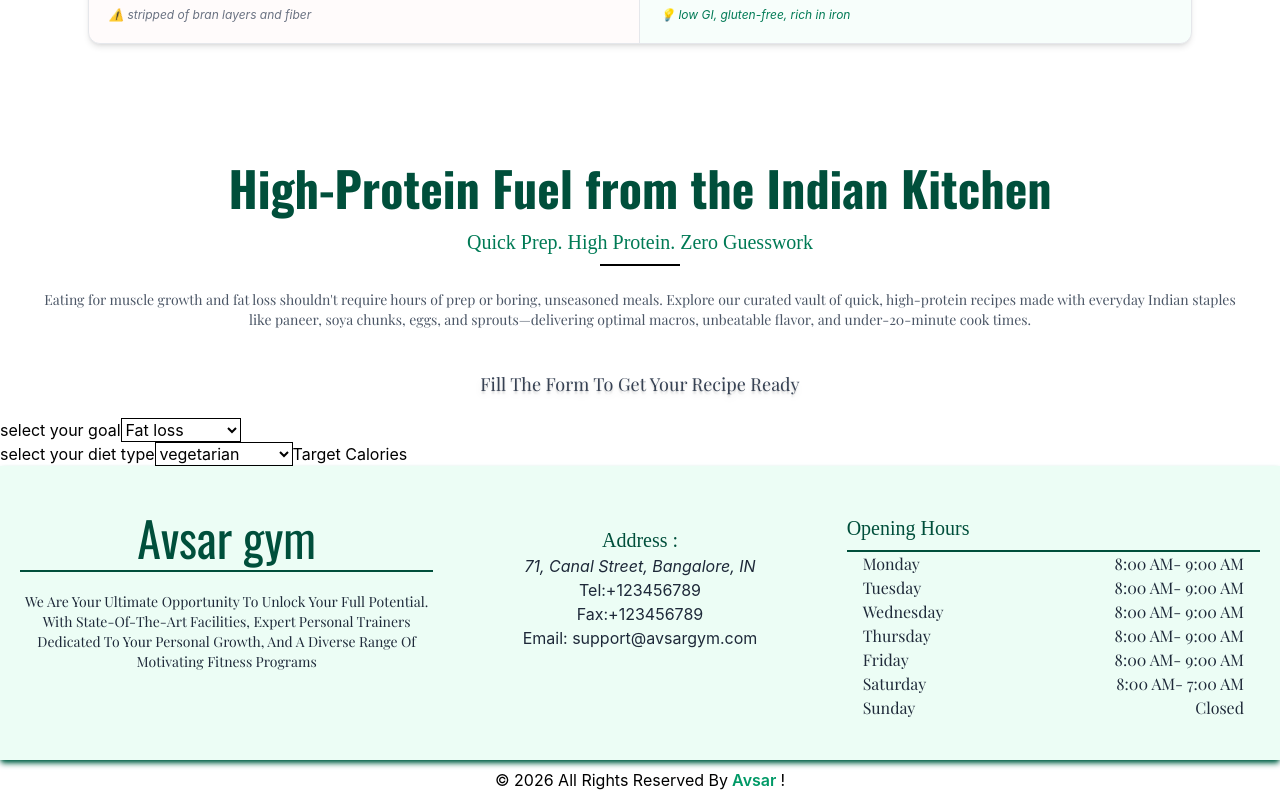
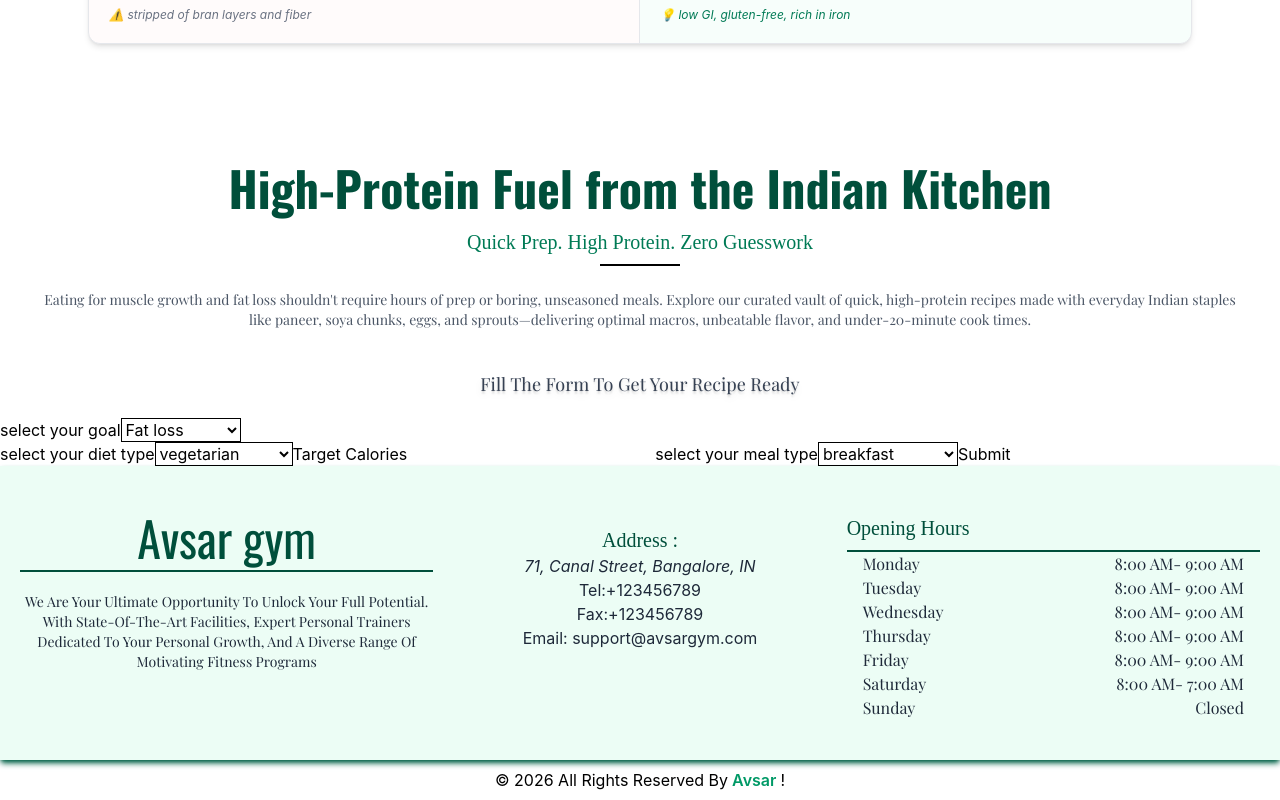
Before and after one commit to Sarita595k/Gym_Website_Frontend, a React (Vite) app: page /nutrition in a window 1280 px wide. Shown: the part 3891-4691 px from the top of the page. Built offline with nearby package versions, Linux system fonts and the light colour scheme; a web font is replaced by a local one.

Commit message:
recipe generation from backend to frontend

```diff
--- a/src/Components/NutritionPage/RecipeForm.jsx
+++ b/src/Components/NutritionPage/RecipeForm.jsx
@@ -2,29 +2,94 @@ import { useState } from "react"
 
 const RecipeForm = () => {
     const [details, setDetails] = useState({
+        goal: "fat_loss",
+        dietType: "vegetarian",
+        targetCalories: "",
+        mealType: "breakfast"
+    })
+    const [errorMessage, setErrorMessage] = useState("")
+    const [recipe, setRecipe] = useState([])
 
-    })
-    return (
+    const handleChange = (event) => {
+        const { name, value } = event.target
+        setDetails(prev => ({ ...prev, [name]: value }))
+    }
+
+    const handleSubmit = async (event) => {
+        event.preventDefault()
+        setErrorMessage("")
+        try {
+            const response = await fetch(`${import.meta.env.VITE_BASE_URL}/recipe/recipeDetails`, {
+                method: "POST",
+                headers: {
+                    "Content-Type": "application/json",
+                }, credentials: "include",
+                body: JSON.stringify(details)
+            })
+
+            const data = await response.json()
+            if (!response.ok) {
+                throw new Error("Error in generating recipe" || data.message)
+            }
+            setRecipe(data.data)
+            console.log(data)
+        } catch (err) {
+            console.log(err.message)
+            setErrorMessage("failed to generate recipes")
+        }
+    }
+    return (<>
         <div>
+            <p>{errorMessage}</p>
             <h1 className='font-para pt-10 pb-5 text-center capitalize text-lg text-shadow-lg text-gray-700'>fill the form to get your recipe ready</h1>
-            <form>
+            <form onSubmit={handleSubmit}>
                 <label htmlFor='goalIs'>select your goal</label>
-                <select name="goal" id="goalIs" className='border'>
+                <select name="goal" id="goalIs" className='border' value={details.goal} onChange={handleChange}>
                     <option value="fat_loss">Fat loss</option>
                     <option value="muscle_gain">muscle gain</option>
                     <option value="maintenance">maintenance</option>
                 </select><br />
                 <label htmlFor='dietIs'>select your diet type</label>
-                <select name="dietType" id="dietIs" className='border'>
+                <select name="dietType" id="dietIs" className='border' value={details.dietType} onChange={handleChange}>
                     <option value="vegetarian">vegetarian</option>
                     <option value="non_vegetarian">non-vegetarian</option>
                     <option value="vegan">vegan</option>
                     <option value="eggetarian">eggetarian</option>
                 </select>
                 <label htmlFor="targetCalorie">Target Calories</label>
-                <input type="number" name="targetCalorie" id="targetCalorie" />
+                <input type="text" name="targetCalories" id="targetCalorie" value={details.targetCalories} onChange={handleChange} />
+
+                <label htmlFor='mealTypeIs'>select your meal type</label>
+                <select name="mealType" id="mealTypeIs" className='border' value={details.mealType} onChange={handleChange}>
+                    <option value="breakfast">breakfast</option>
+                    <option value="lunch">lunch</option>
+                    <option value="dinner">dinner</option>
+                    <option value="mid_morning">mid morning</option>
+                    <option value="evening_snacks">evening snacks</option>
+                </select>
+
+                <button type="submit">Submit</button>
             </form>
         </div>
+
+        {recipe.map((recipeIs, index) =>
+            <div key={index}>
+                <p>{recipeIs.mealName}</p>
+                <p>people: {recipeIs.people}</p>
+                <p>prepration Time: {recipeIs.prepTime}</p>
+                <p>calories: {recipeIs.macros.calories}</p>
+                <p>carbs: {recipeIs.macros.carbs}</p>
+                <p>fats: {recipeIs.macros.fats}</p>
+                <p>protein: {recipeIs.macros.protein}</p>
+                <p>ingredients: {recipeIs.ingredients.map(item =>
+                    <ul><li>item name: {item.item} {item.quantity}</li></ul>
+                )}</p>
+                <p>instructions: {recipeIs.instructions.map(item =>
+                    <ul><li>{item}</li></ul>
+                )}</p>
+            </div>
+        )}
+    </>
     )
 }
 
```
